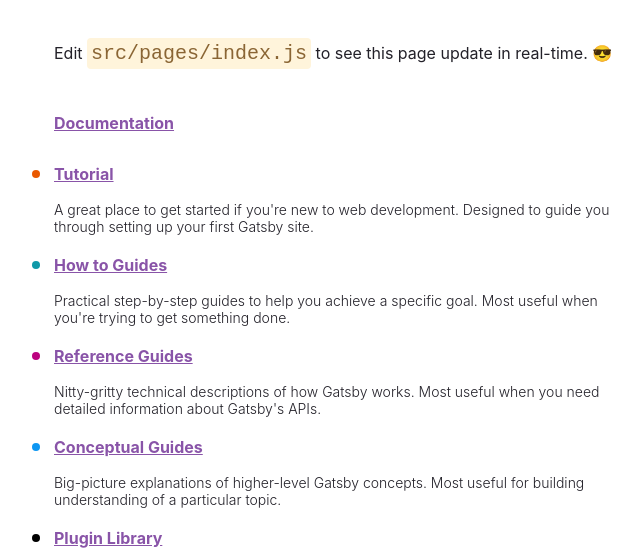
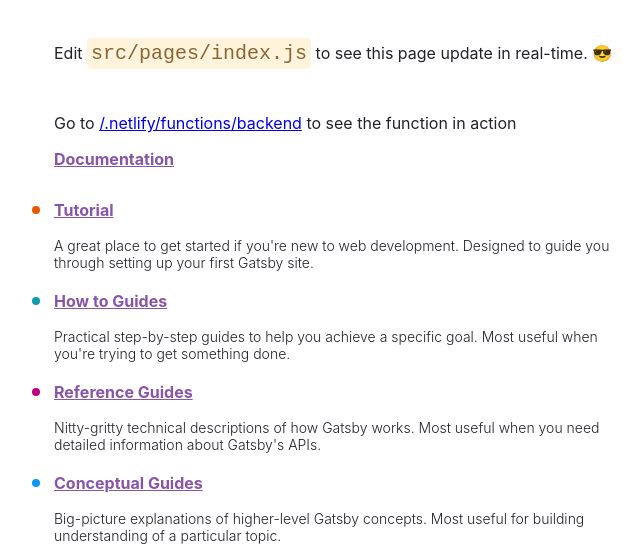
Before and after one commit to kairaluchi/academy, a Gatsby site: page / in a window 1280 px wide. Shown: the part 243-798 px from the top of the page, without its empty margins (50-692 px from the left). Built offline with nearby package versions, Linux system fonts and the light colour scheme; Gatsby itself is replaced by a stand-in of ours.

Commit message:
seeing lambda function in action

```diff
--- a/src/pages/index.js
+++ b/src/pages/index.js
@@ -116,6 +116,7 @@
           😎
         </span>
       </p>
+      <p>Go to <a href="/.netlify/functions/backend">/.netlify/functions/backend</a> to see the function in action</p>
       <ul style={listStyles}>
         <li style={docLinkStyle}>
           <a
```
